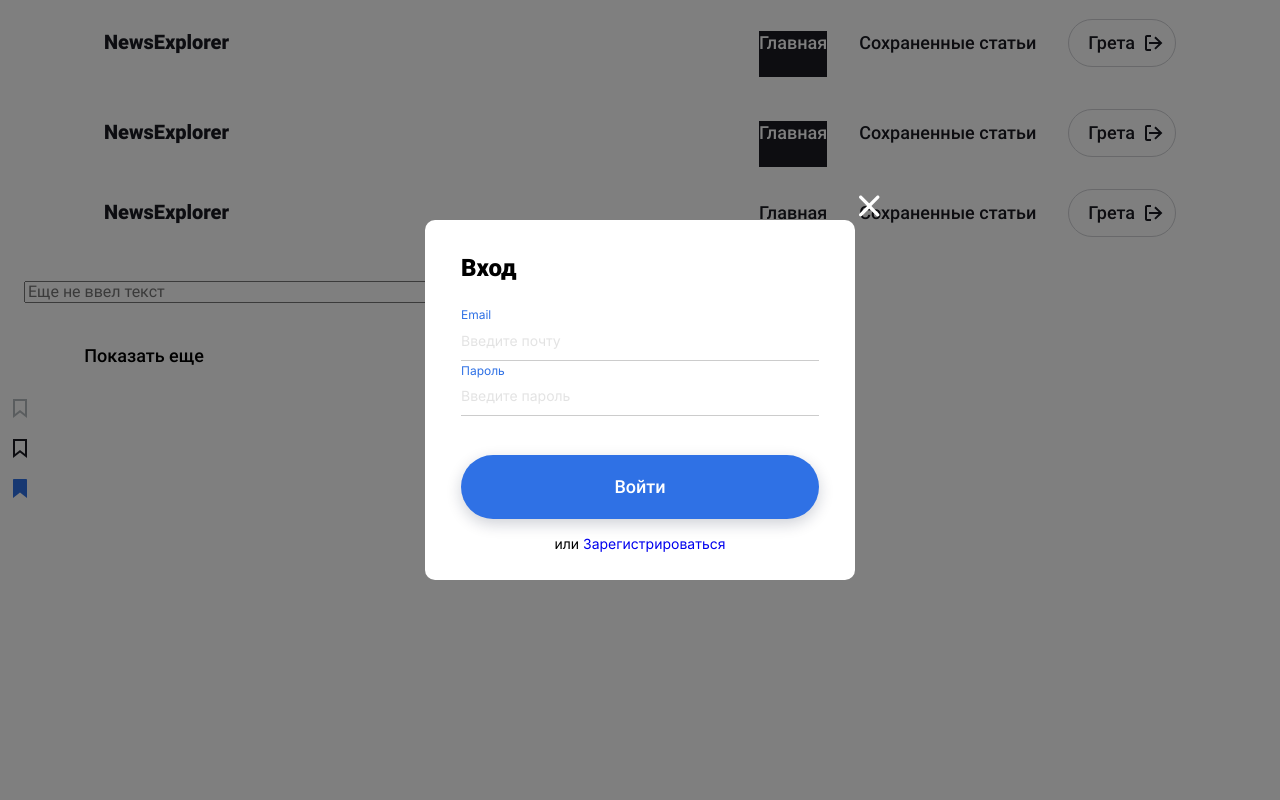
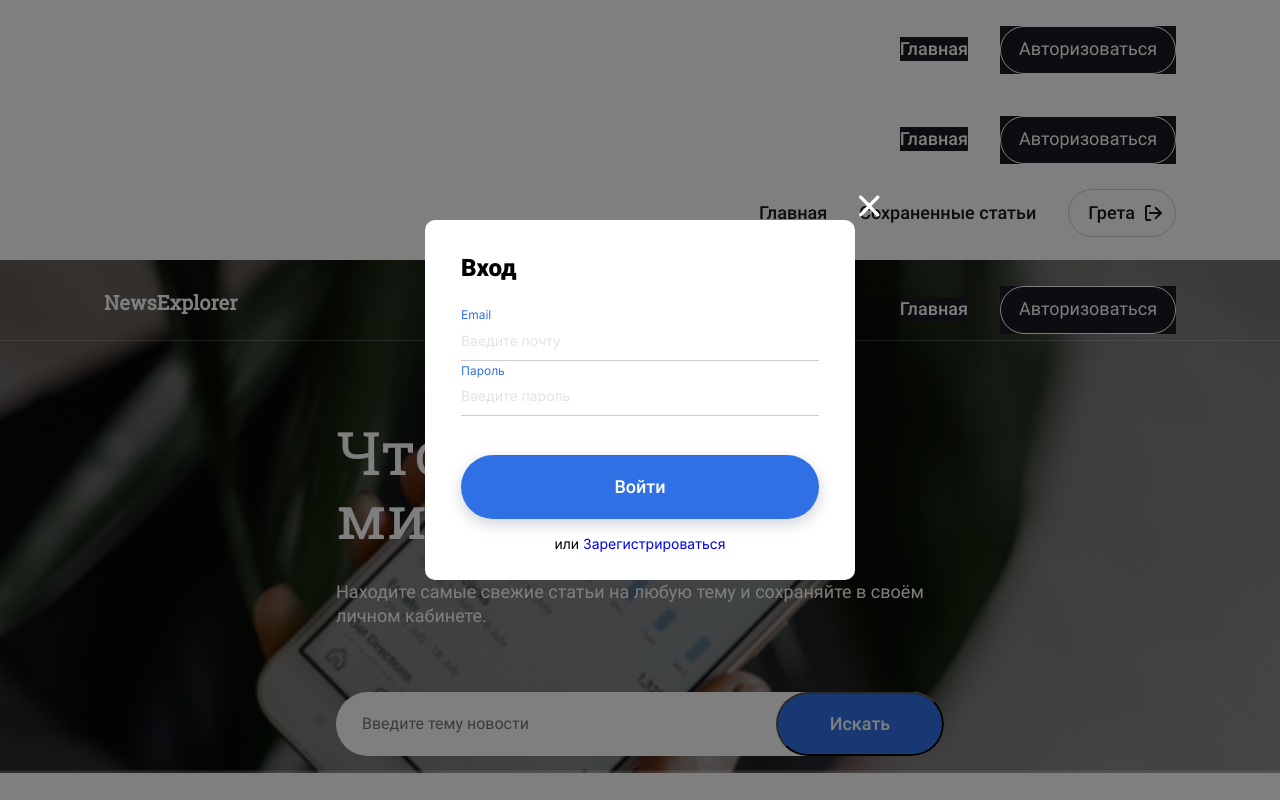
Before and after one commit to ordchr/news-explorer-frontend, a React app in the folder news-explorer-frontend/: page /ui in a window 1280 px wide. Shown: the top 800 px of the page. Built offline with nearby package versions, Linux system fonts and the light colour scheme.

Commit message:
Блок SearchForm

```diff
--- a/news-explorer-frontend/src/components/Header/Header.css
+++ b/news-explorer-frontend/src/components/Header/Header.css
@@ -16,9 +16,12 @@
 
 .header__title {
   margin: 30px 0 26px 104px;
+  font-family: 'Roboto Slab', 'Roboto', 'Arial', 'sans-serif';
   line-height: 24px;
   font-size: 20px;
   font-weight: 700;
+  font-style: normal;
+  color: #FFF;
 }
 
 .header__nav {
@@ -39,7 +42,7 @@
 
 .header__nav-link_not-logged-in {
   color: #FFFFFF;
-  background-color: #1A1B22;
+  /* background-color: #1A1B22; */
 }
 
 .header__nav-link_logged-in {
@@ -68,7 +71,7 @@
   box-sizing: border-box;
   border-radius: 100px;
   color: #FFFFFF;
-  background-color: #1A1B22;
+  background-color: transparent;
   cursor: url(../../images/pointer.svg), auto;
 }
 
--- a/news-explorer-frontend/src/components/Header/Header.js
+++ b/news-explorer-frontend/src/components/Header/Header.js
@@ -10,7 +10,7 @@ function Header({ isLoggedIn }) {
     <header className={headerClassName}>
       <h2 className="header__title">NewsExplorer</h2>
       <div className="header__nav">
-        <NavLink exact to="/ui"
+        <NavLink exact to="/"
           className="header__nav-link header__nav-link_not-logged-in"
           activeClassName="header__nav-link-active header__nav-link-active_not-logged-in"
         >
@@ -19,13 +19,6 @@ function Header({ isLoggedIn }) {
         {
           isLoggedIn
             ?
-              <NavLink exact to="/authorize"
-                className="header__nav-link header__nav-link_not-logged-in"
-                activeClassName="header__nav-link-active header__nav-link-active_not-logged-in"
-              >
-                <button className="header__nav-link-button-log-in">Авторизоваться</button>
-              </NavLink>
-            :
             <>
               <NavLink exact to="/saved_articles"
                 className="header__nav-link header__nav-link_logged-in"
@@ -40,6 +33,13 @@ function Header({ isLoggedIn }) {
                 <button className="header__nav-link-logout">Грета</button>
               </NavLink>
             </>
+            :
+              <NavLink exact to="/authorize"
+                className="header__nav-link header__nav-link_not-logged-in"
+                activeClassName="header__nav-link-active header__nav-link-active_not-logged-in"
+              >
+                <button className="header__nav-link-button-log-in">Авторизоваться</button>
+              </NavLink>
         }
       </div>
     </header>
--- a/news-explorer-frontend/src/components/SearchForm/SearchForm.css
+++ b/news-explorer-frontend/src/components/SearchForm/SearchForm.css
@@ -1,14 +1,55 @@
-.search-field {
+.search-form {
+  width: 100%;
+  height: 100%;
+  max-width: 1440px;
+  /* min-height: 576px; */
+  background-image: url(../../images/main-background.png);
+  background-size: contain;
+  background-repeat: no-repeat;
+}
+
+.search-form-head {
+  width: 608px;
+  margin: 80px auto 0;
+  display: flex;
+  flex-direction: column;
+  align-items: center;
+}
+
+.search-form-head__title {
+  font-family: "Roboto Slab";
+  font-size: 60px;
+  font-style: normal;
+  font-weight: 400;
+  line-height: 64px;
+  text-align: left;
+  color: #fff;
+  margin: 0 0;
+}
+
+.search-form-head__caption {
+  font-family: Roboto;
+  font-size: 18px;
+  font-style: normal;
+  font-weight: 400;
+  line-height: 24px;
+  text-align: left;
+  color: #FFF;
+  margin: 32px 0 0;
+}
+
+.search-form-input {
   position: relative;
   height: 64px;
   width: 608px;
   display: flex;
   border-radius: 100px;
+  margin: 64px 0 80px;
 
   background-color: #FFF;
 }
 
-.search-field__input {
+.search-form-input__search-text {
   margin: 21px 24px;
   width: calc(100% - 21px - 24px - 168px);
 
@@ -17,9 +58,10 @@
   line-height: 22px;
   font-weight: 400;
   color: #1A1B22;
+  border: none;
 }
 
-.search-field__to-go {
+.search-form-input__to-go {
   position: absolute;
   border-radius: 100px;
   right: 0px;
@@ -35,14 +77,14 @@
   cursor: url(../../images/pointer.svg), auto;
 }
 
-.search-field__to-go:active {
+.search-form-input__to-go:active {
   background-color: #347EFF;
 }
 
-.search-field__to-go:hover {
+.search-form-input__to-go:hover {
   background-color: #347EFF;
 }
 
-.search-field__to-go:focus  {
+.search-form-input__to-go:focus  {
   background-color: #2A65CC;
 }
--- a/news-explorer-frontend/src/components/SearchForm/SearchForm.js
+++ b/news-explorer-frontend/src/components/SearchForm/SearchForm.js
@@ -1,12 +1,20 @@
 import React from "react";
-import { NavLink } from "react-router-dom";
 import "./SearchForm.css";
+import Header from "../Header/Header";
 
 function SearchForm() {
   return (
-    <div className="search-field">
-      <input className="search-field__input" placeholder="Еще не ввел текст" />
-      <button className="search-field__to-go">Искать</button>
+    <div className="search-form">
+      <Header isAuthorized={false} />
+
+      <div className="search-form-head">
+        <h1 className="search-form-head__title">Что творится в мире?</h1>
+        <h4 className="search-form-head__caption">Находите самые свежие статьи на любую тему и сохраняйте в своём личном кабинете.</h4>
+        <div className="search-form-input">
+          <input className="search-form-input__search-text" placeholder="Введите тему новости" />
+          <button className="search-form-input__to-go">Искать</button>
+        </div>
+      </div>
     </div>
   );
 }
```
